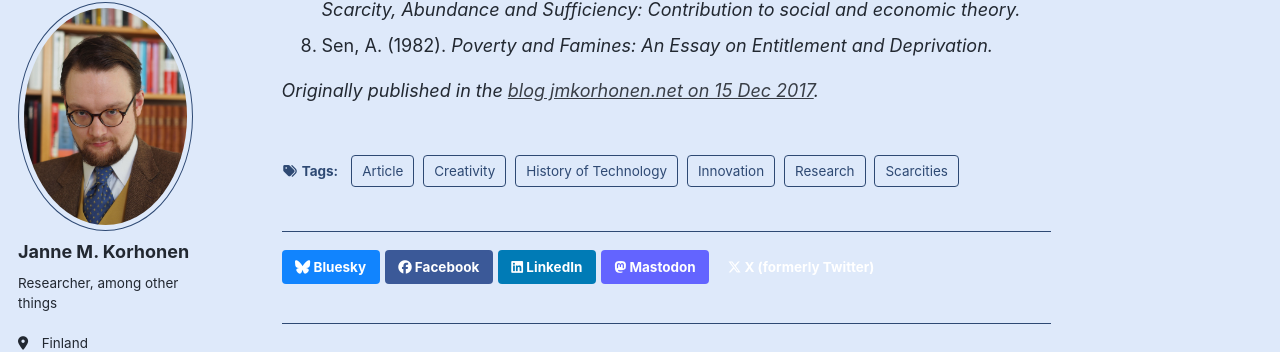
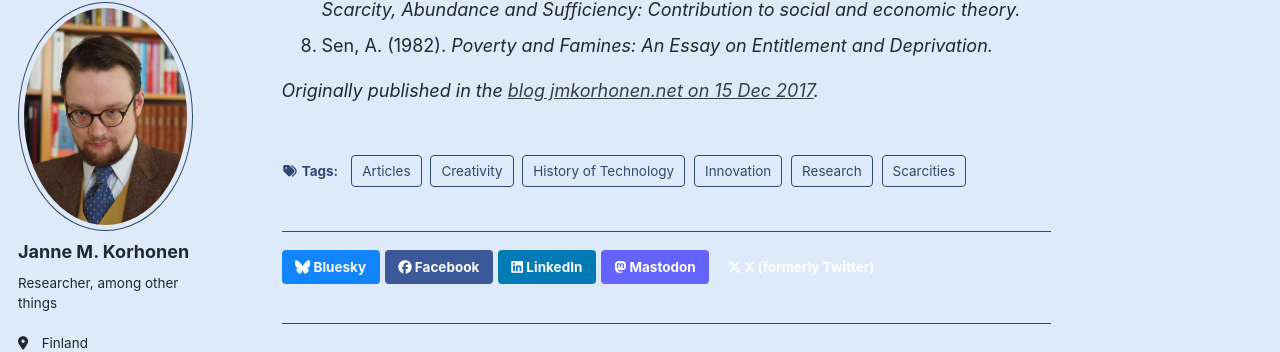
Before and after one commit to jmkorhonen/jmkorhonen.github.io, a Jekyll site: the page built from _posts/2017/2017-12-15-necessity-is-the-mother-of-inventors.md, in a window 1280 px wide and 900 px high, scrolled down 6193 px. Shown: the part 97-449 px from the top of the window. Built offline with Jekyll 4.4.1, drawn with Linux system fonts in a browser that asks for light colours; a script that is not in the unit is left out.

Commit message:
Fix typo in list from 'Article' to 'Articles'

```diff
--- a/_posts/2017/2017-12-15-necessity-is-the-mother-of-inventors.md
+++ b/_posts/2017/2017-12-15-necessity-is-the-mother-of-inventors.md
@@ -8,7 +8,7 @@ tags:
 - Innovation
 - History of Technology
 - Creativity
-- Article
+- Articles
 ---
 _The following is the traditional_ Lectio praecursoria _a doctoral candidate in Finland gives to the audience before his/her PhD defence. This one is mine, delivered on 12th December 2017._
 
```
